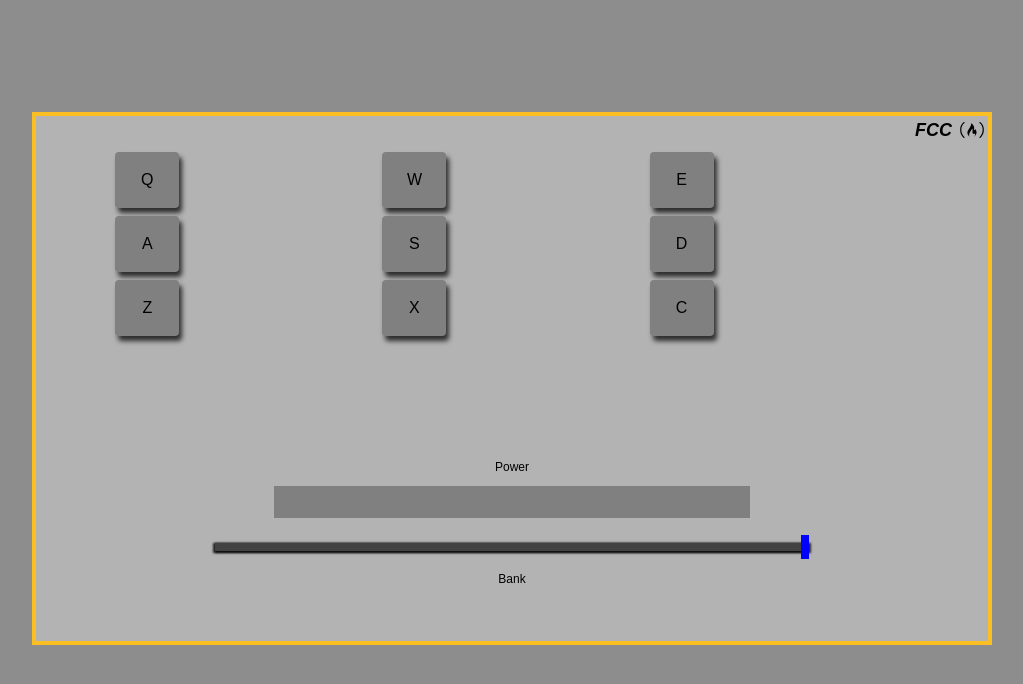
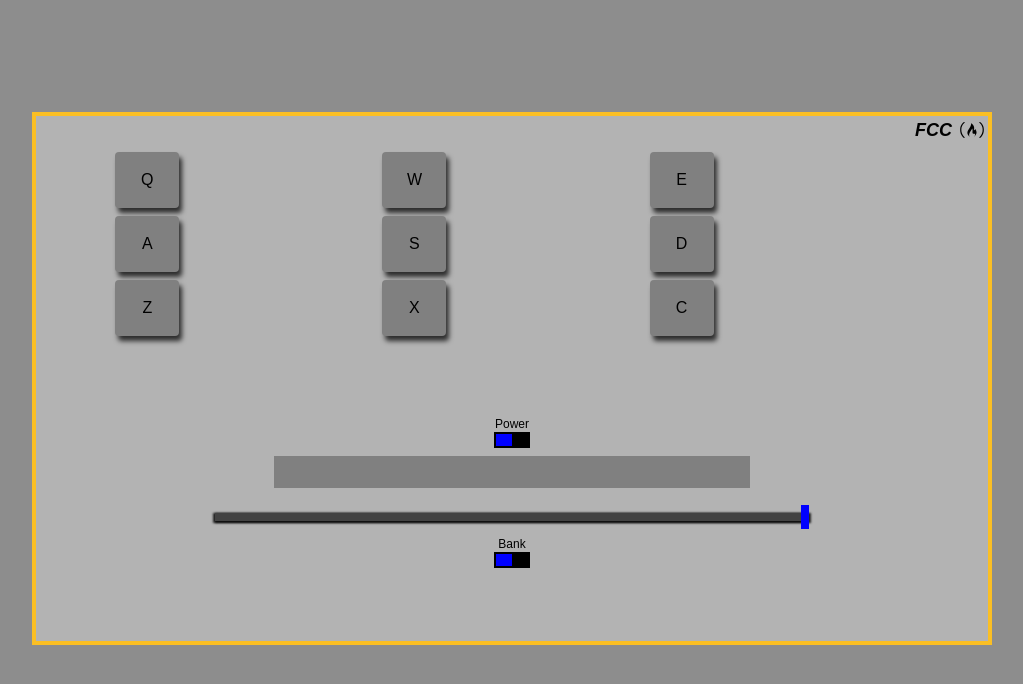
Before and after one commit to bbaterdene-gh/fcc-drum-machine, a React (Create React App) app: page / in a window 1280 px wide. Shown: the top 684 px of the page, without its empty margins (128-1151 px from the left). Built offline with nearby package versions, Linux system fonts and the light colour scheme.

Commit message:
switch button style

```diff
--- a/src/components/DrumControl.tsx
+++ b/src/components/DrumControl.tsx
@@ -1,18 +1,28 @@
-import React from 'react'
+
 
 export const DrumControl = () => {
   return (
-    <div className="mt-auto text-center">
-      <div>
+    <div className="mt-20 text-center">
+      <div className="flex flex-col items-center">
         <span className="text-xs">Power</span>
+        <div className="select-none relative w-9">
+          <input type="checkbox"
+          className="cursor-pointer appearance-none absolute bg-blue w-5 h-4 left-0 checked:right-0 border-2 border-current"/>
+          <label className="cursor-pointer bg-black block h-4"></label>
+        </div>
       </div>
       <div className="mt-2 h-8 bg-grey w-3/5 mx-auto"></div>
       <div className="mt-4">
         <input type="range" min="0" max="1" step="0.0.1" value="0.64"
         className="appearance-none w-3/4 cursor-pointer bg-charcoal h-2 shadow-sm-lr"/>
       </div>
-      <div className="mt-2">
+      <div className="mt-2 flex flex-col items-center">
         <span className="text-xs">Bank</span>
+        <div className="select-none relative w-9">
+          <input type="checkbox"
+          className="cursor-pointer appearance-none absolute bg-blue w-5 h-4 left-0 checked:right-0 border-2 border-current"/>
+          <label className="cursor-pointer bg-black block h-4"></label>
+        </div>
       </div>
     </div>
   )
--- a/tailwind.config.js
+++ b/tailwind.config.js
@@ -8,6 +8,7 @@ module.exports = {
         'dark-gray': '#b3b3b3',
         'grey': '#808080',
         'charcoal': '#424242',
+        'blue': '#0000ff',
       },
     },
     fontFamily: {
@@ -20,7 +21,9 @@ module.exports = {
     }
   },
   variants: {
-    extend: {},
+    extend: {
+      inset: ['checked'],
+    },
   },
   plugins: [],
 }
```
